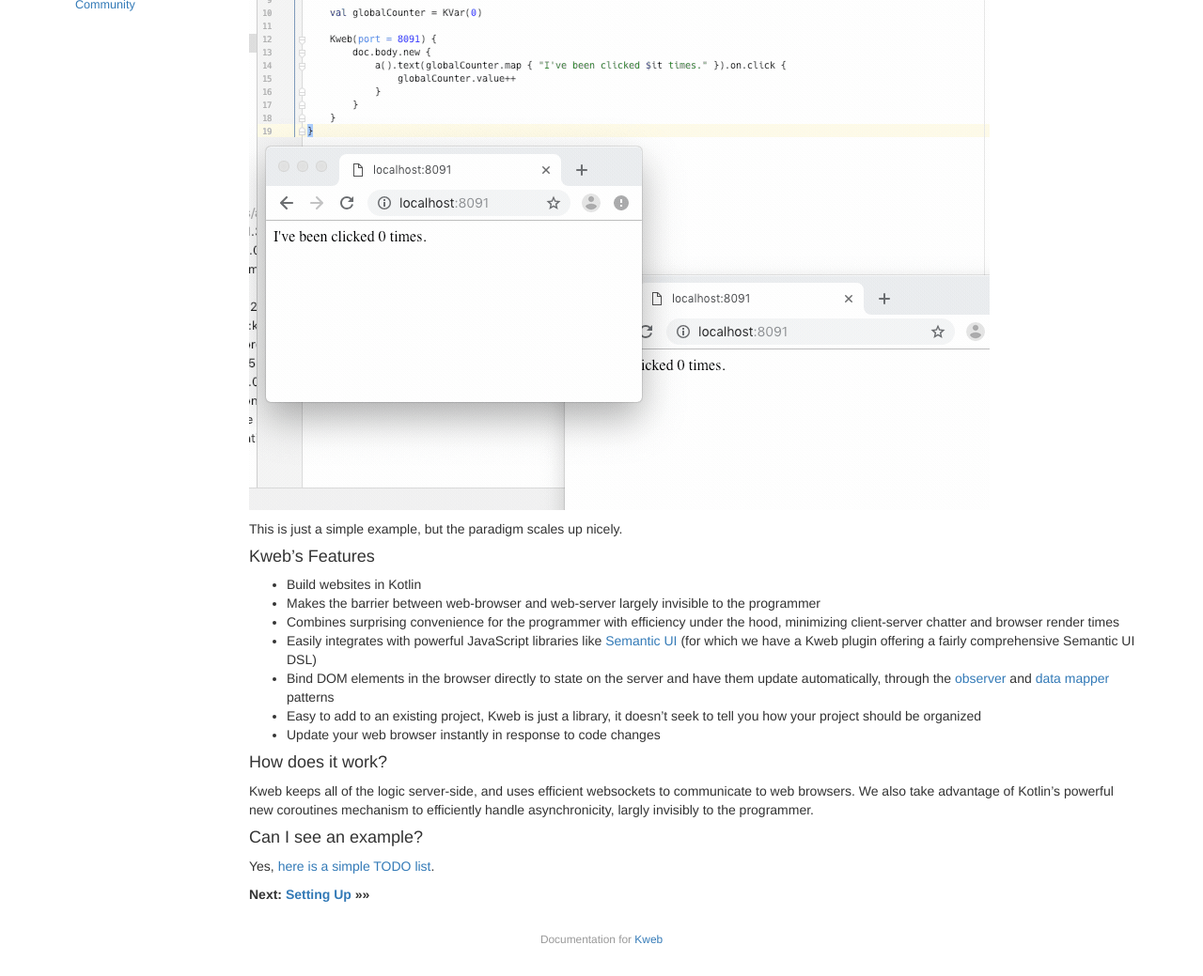
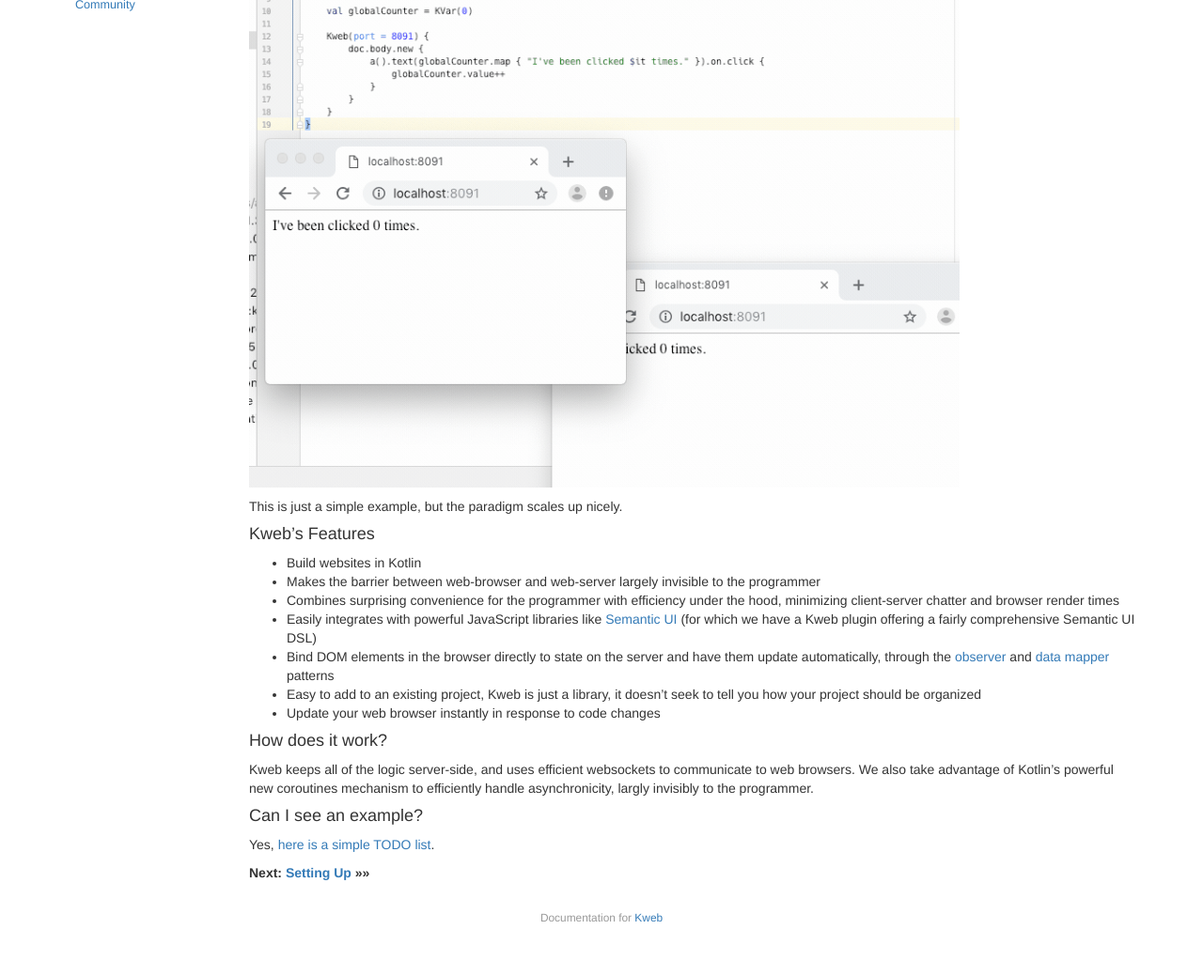
Before and after one commit to kwebio/kwebio.github.io, a Jekyll site: the page built from index.md, in a window 1280 px wide. Shown: the part 300-1339 px from the top of the page at 94% size. Built offline with Jekyll 4.4.1, drawn with Linux system fonts in a browser that asks for light colours; nearby versions of some CDN libraries; after the commit the page ends 1316 px from its top, so only the background shows below that; grey boxes are pictures that could not be loaded.

Commit message:
Update index.md

```diff
--- a/index.md
+++ b/index.md
@@ -11,7 +11,7 @@ Kweb allows you to interact to the browser DOM directly as if it was local to th
 
 In this simple example we attach a click listener to a hyperlink which increments a global click counter.  Note how the counter is truly global, and changes to it propagate *automatically* to browsers:
 
-<img src="http://kweb.io/assets/screencast-1.gif" />
+<img src="http://kweb.io/assets/screencast-1.gif" align="middle" width="80%" />
 
 This is just a simple example, but the paradigm scales up nicely.
 
```
